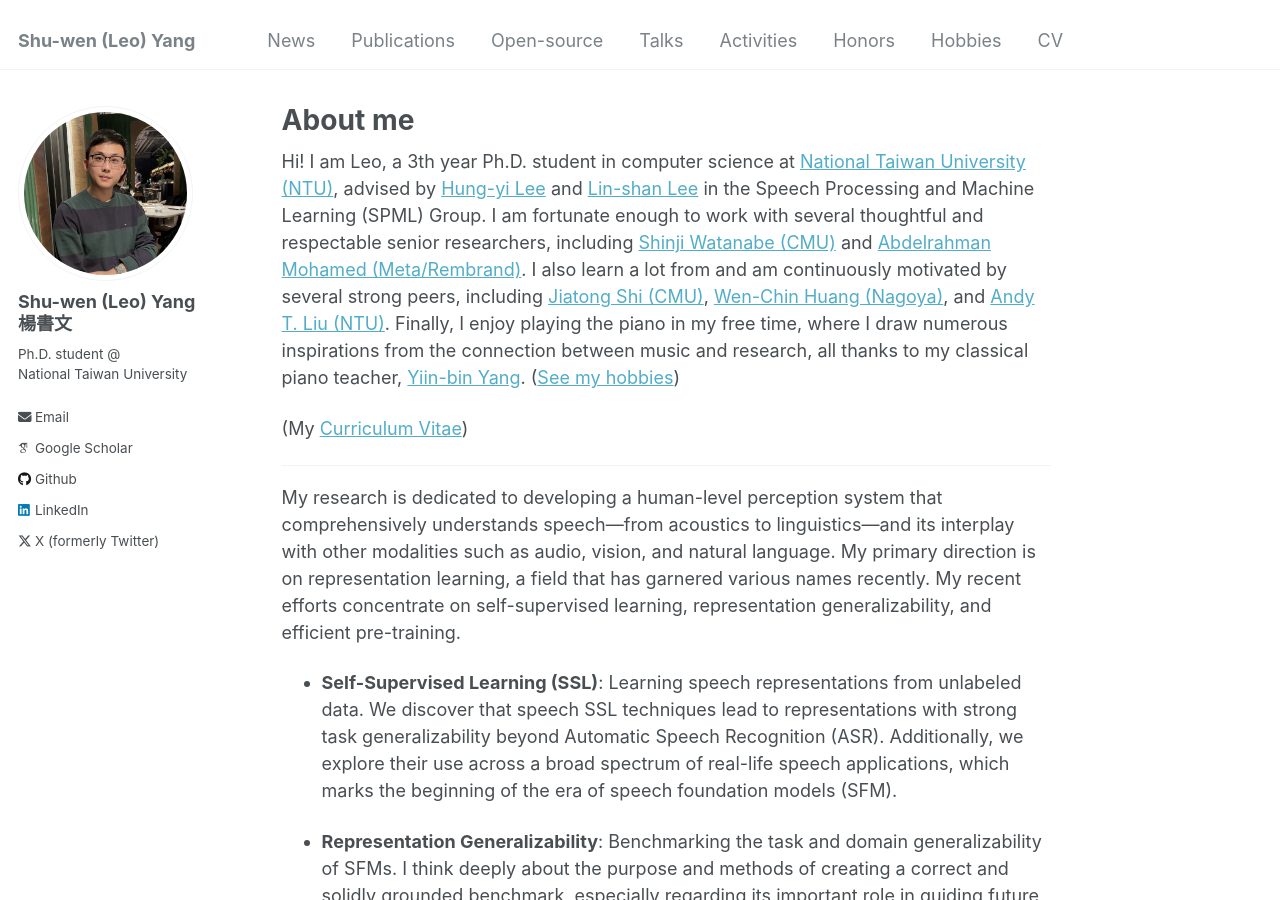
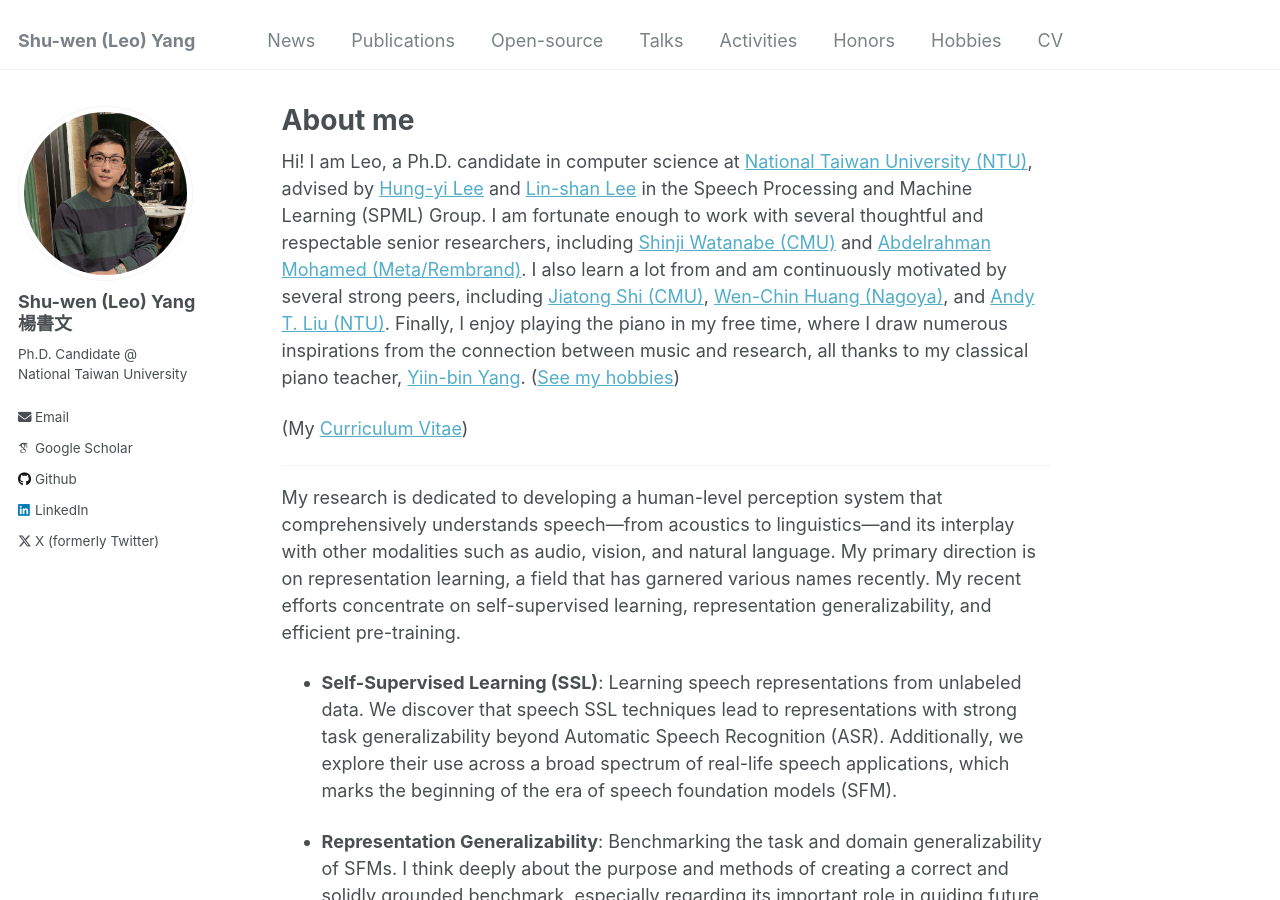
Before and after one commit to leo19941227/leo19941227.github.io, a Jekyll site: the page built from _pages/about.md, in a window 1280 px wide and 900 px high. Built offline with Jekyll 4.4.1, drawn with Linux system fonts in a browser that asks for light colours; some web fonts are replaced; a script that is not in the unit is left out.

Commit message:
update news

```diff
--- a/_config.yml
+++ b/_config.yml
@@ -24,7 +24,7 @@ author:
   avatar           : "profile.png"
   name             : "Shu-wen (Leo) Yang<br/>楊書文"
   pronouns         : # example: "she/her"
-  bio              : "Ph.D. student @<br/>National Taiwan University"
+  bio              : "Ph.D. Candidate @<br/>National Taiwan University"
   # location         : "Taipei"
   employer         : #
   uri              : # URL
--- a/_pages/about.md
+++ b/_pages/about.md
@@ -7,7 +7,8 @@ redirect_from:
   - /about.html
 ---
 
-Hi! I am Leo, a 3th year Ph.D. student in computer science at [National Taiwan University (NTU)](https://www.ntu.edu.tw/english/), advised by [Hung-yi Lee](https://speech.ee.ntu.edu.tw/~hylee/index.php) and [Lin-shan Lee](https://speech.ee.ntu.edu.tw/previous_version/lslNew.htm) in the Speech Processing and Machine Learning (SPML) Group. I am fortunate enough to work with several thoughtful and respectable senior researchers, including [Shinji Watanabe (CMU)](https://sites.google.com/view/shinjiwatanabe) and [Abdelrahman Mohamed (Meta/Rembrand)](https://www.cs.toronto.edu/~asamir/).
+Hi! I am Leo, a Ph.D. candidate in computer science at [National Taiwan University (NTU)](https://www.ntu.edu.tw/english/), advised by [Hung-yi Lee](https://speech.ee.ntu.edu.tw/~hylee/index.php) and [Lin-shan Lee](https://speech.ee.ntu.edu.tw/previous_version/lslNew.htm) in the Speech Processing and Machine Learning (SPML) Group.
+I am fortunate enough to work with several thoughtful and respectable senior researchers, including [Shinji Watanabe (CMU)](https://sites.google.com/view/shinjiwatanabe) and [Abdelrahman Mohamed (Meta/Rembrand)](https://www.cs.toronto.edu/~asamir/).
 I also learn a lot from and am continuously motivated by several strong peers, including [Jiatong Shi (CMU)](http://shijt.site/), [Wen-Chin Huang (Nagoya)](https://unilight.github.io/), and [Andy T. Liu (NTU)](https://andi611.github.io/).
 Finally, I enjoy playing the piano in my free time, where I draw numerous inspirations from the connection between music and research, all thanks to my classical piano teacher, [Yiin-bin Yang](https://www.linkedin.com/in/yiin-bin-yang-a844267a/?originalSubdomain=en). ([See my hobbies](hobbies/))
 
```
Also changed, not shown: _pages/activities.md (+1 -1 lines), _pages/news.md (+1 -0 lines).
